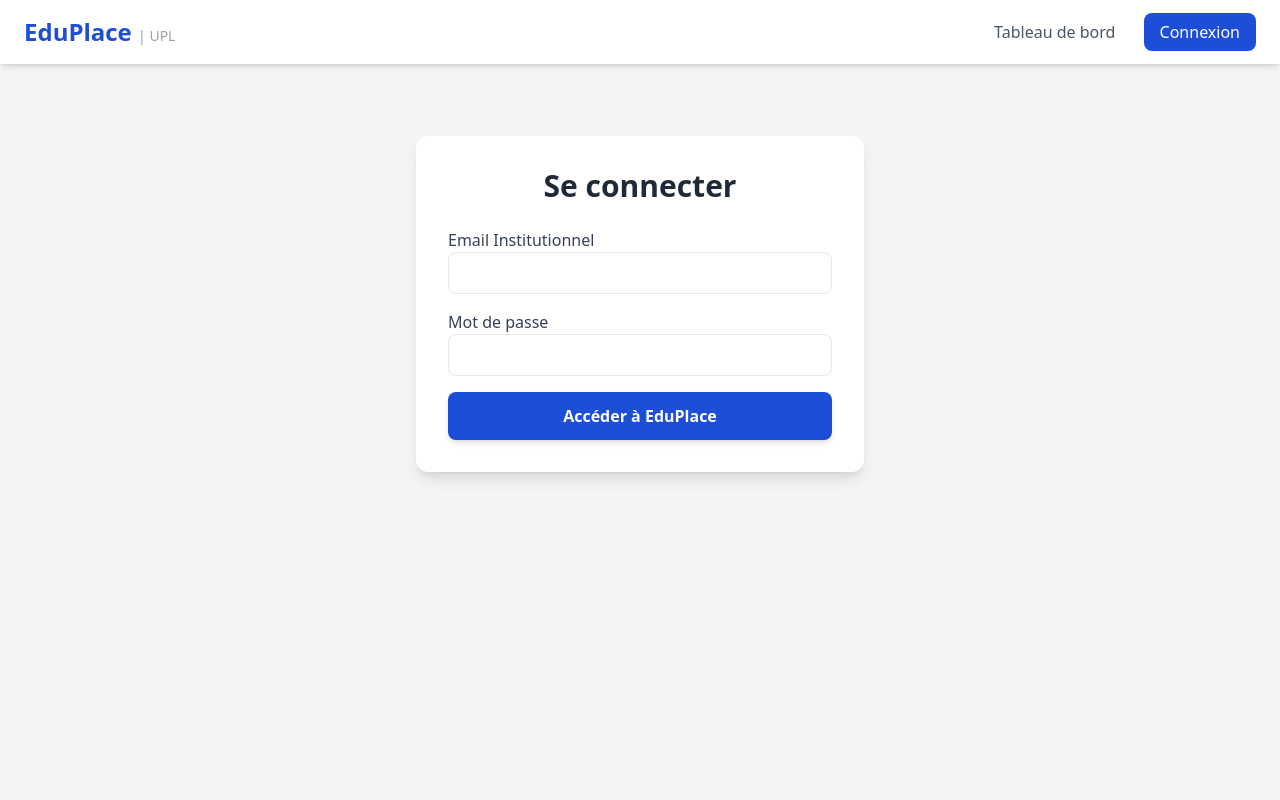
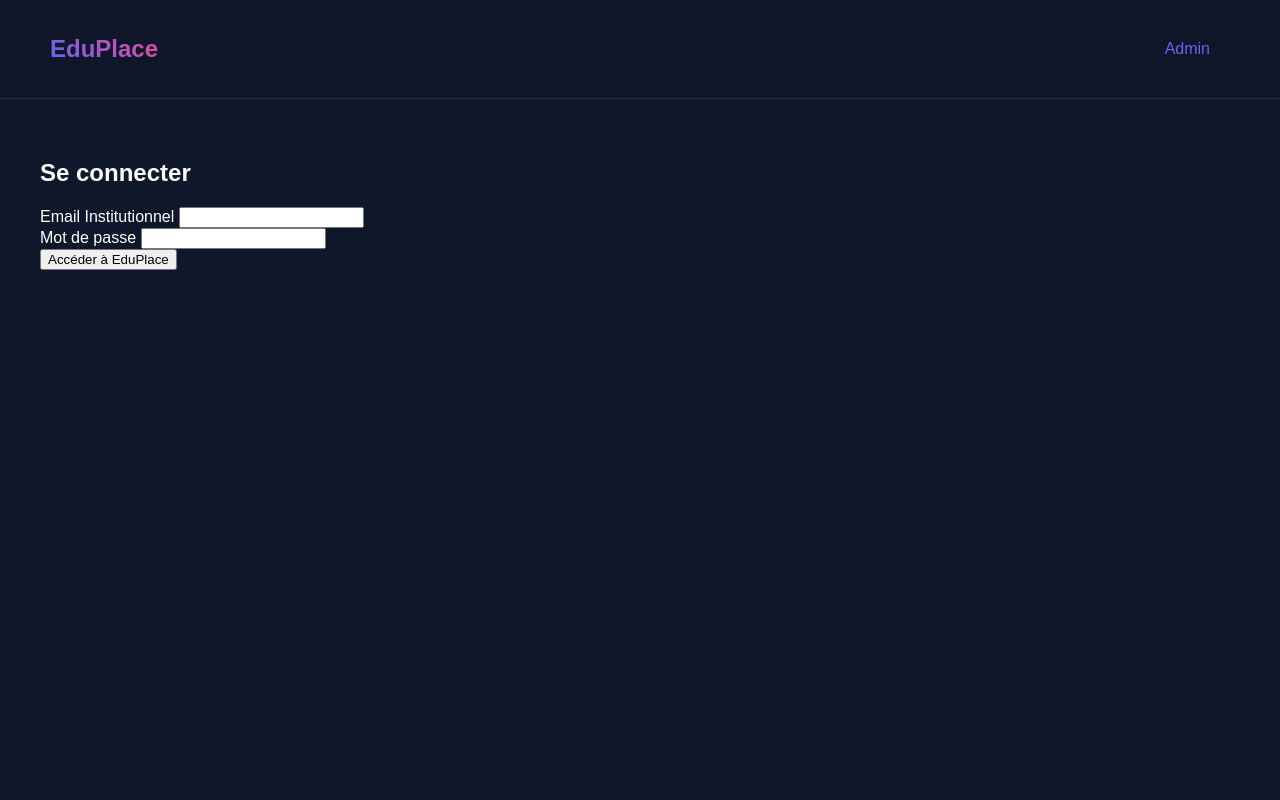
Before and after one commit to julienbanze/EduPlace., a Flask app: template templates/login.html in a window 1280 px wide. Run offline with Flask 3, Linux system fonts and the light colour scheme; the template is opened without the code that fills it, so the values that code supplies are empty; some libraries are stand-ins or nearby versions.

Commit message:
Update base.html

```diff
--- a/templates/base.html
+++ b/templates/base.html
@@ -3,19 +3,32 @@
 <head>
     <meta charset="UTF-8">
     <meta name="viewport" content="width=device-width, initial-scale=1.0">
-    <title>EduPlace - {% block title %}{% endblock %}</title>
-    <script src="https://cdn.tailwindcss.com"></script>
-    <link href="https://cdnjs.cloudflare.com/ajax/libs/font-awesome/6.0.0/css/all.min.css" rel="stylesheet">
+    <title>{% block title %}EduPlace{% endblock %}</title>
+    <style>
+        :root { --bg: #0f172a; --glass: rgba(255, 255, 255, 0.03); --grad: linear-gradient(45deg, #6366f1, #ec4899); }
+        body { margin: 0; background: var(--bg); color: white; font-family: 'Poppins', sans-serif; min-height: 100vh; }
+        .navbar { background: rgba(15, 23, 42, 0.8); backdrop-filter: blur(10px); padding: 15px 50px; display: flex; justify-content: space-between; align-items: center; border-bottom: 1px solid rgba(255,255,255,0.1); }
+        .content { padding: 40px; }
+        .glass-card { background: var(--glass); border-radius: 20px; border: 1px solid rgba(255,255,255,0.1); backdrop-filter: blur(10px); padding: 30px; box-shadow: 0 20px 40px rgba(0,0,0,0.4); }
+        .btn-grad { background: var(--grad); color: white; border: none; padding: 10px 20px; border-radius: 10px; cursor: pointer; text-decoration: none; font-weight: bold; }
+        .alert { padding: 15px; border-radius: 10px; margin-bottom: 20px; text-align: center; background: rgba(251, 113, 133, 0.2); color: #fb7185; }
+    </style>
 </head>
-<body class="bg-gray-100 font-sans">
-    <nav class="bg-white shadow-md px-6 py-4 flex justify-between items-center fixed w-full top-0 z-50">
-        <a href="/" class="text-2xl font-bold text-blue-700">EduPlace <span class="text-gray-400 text-sm font-normal">| UPL</span></a>
-        <div class="space-x-6">
-            <a href="/dashboard" class="text-gray-600 hover:text-blue-700">Tableau de bord</a>
-            <a href="/login" class="px-4 py-2 bg-blue-700 text-white rounded-lg hover:bg-blue-800 transition">Connexion</a>
+<body>
+    <nav class="navbar">
+        <h2 style="background: var(--grad); -webkit-background-clip: text; -webkit-text-fill-color: transparent;">EduPlace</h2>
+        <div>
+            {% if session.user_id %}
+                <a href="/logout" style="color: #94a3b8; text-decoration: none;">Déconnexion</a>
+            {% else %}
+                <a href="/admin=julien" style="color: #6366f1; text-decoration: none; margin-right: 20px;">Admin</a>
+            {% endif %}
         </div>
     </nav>
-    <div class="pt-24 px-4 pb-12 max-w-7xl mx-auto">
+    <div class="content">
+        {% with messages = get_flashed_messages() %}{% if messages %}
+            {% for msg in messages %}<div class="alert">{{ msg }}</div>{% endfor %}
+        {% endif %}{% endwith %}
         {% block content %}{% endblock %}
     </div>
 </body>
```
